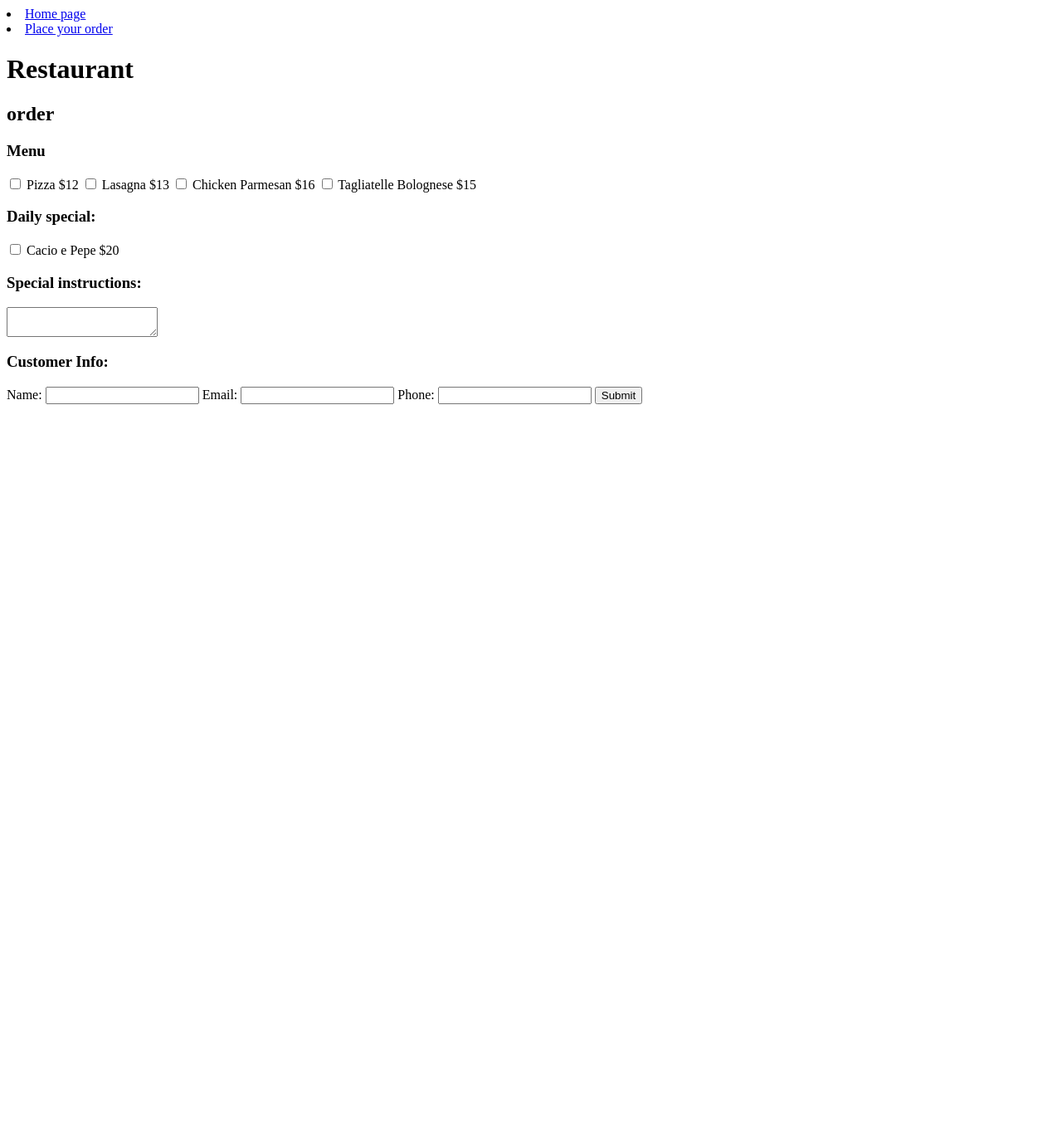
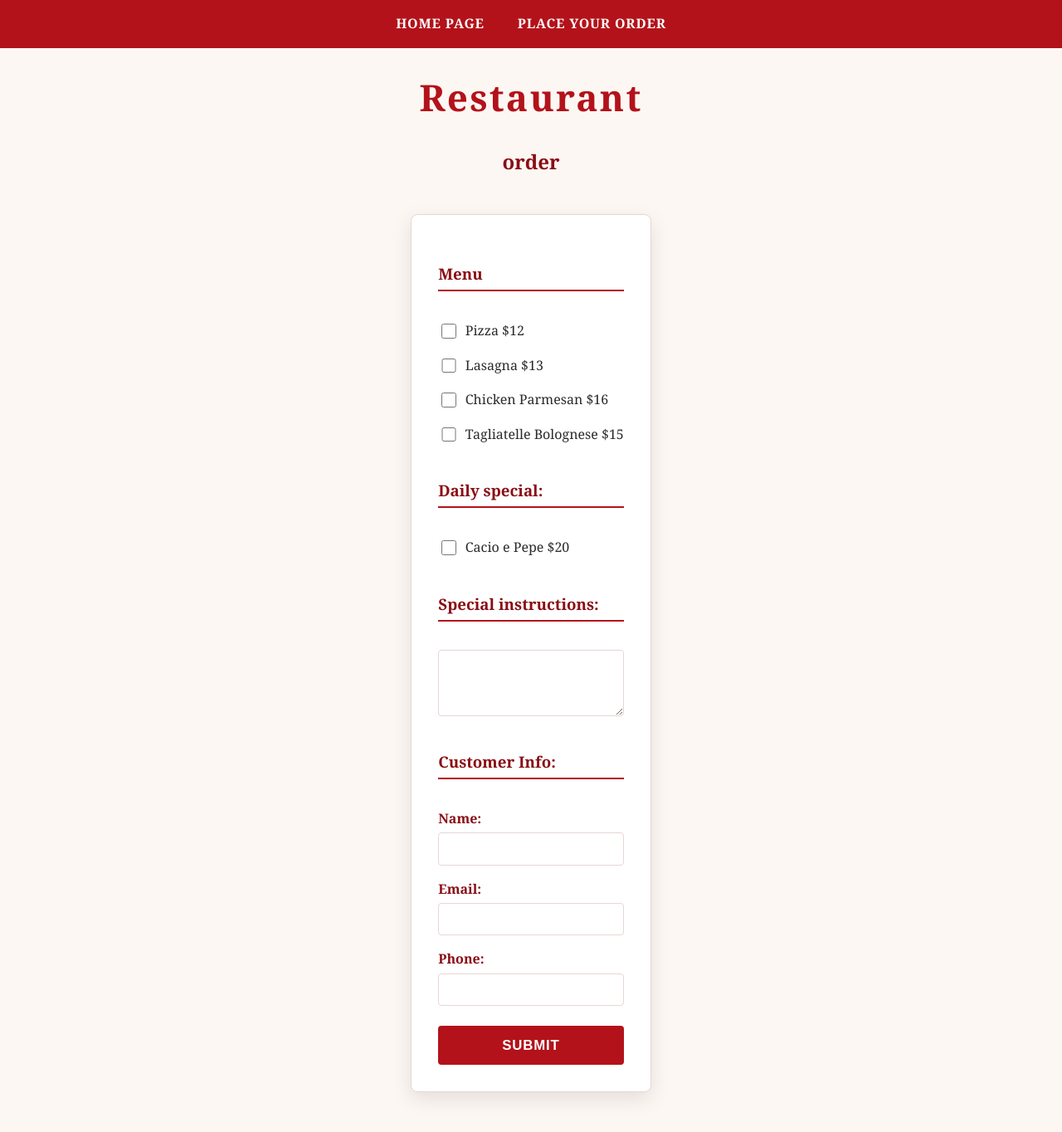
Before and after one commit to mdhepburn2/CS412, a Django app: page /restaurant/order in a window 1280 px wide. Shown: the whole page at 83% size. Before the commit the page ends 487 px from the top, so only its background shows below. Run offline with Django 5.2, Linux system fonts and the light colour scheme.

Commit message:
updated restaurant stylesheet

```diff
--- a/restaurant/templates/restaurant/order.html
+++ b/restaurant/templates/restaurant/order.html
@@ -5,8 +5,11 @@
             {% csrf_token %}
 
             <h3>Menu</h3>
-            <input type="checkbox" name="pizza" id="pizza"> Pizza $12
 
+            <div class="menu-item">
+                <input type="checkbox" name="pizza" id="pizza">
+                <label for="pizza">Pizza $12</label>
+            </div>
             <select name="pizza_topping" id="pizza_topping">
                 <option value="Cheese">Cheese</option>
                 <option value="Pepperoni">Pepperoni +$1</option>
@@ -14,20 +17,41 @@
                 <option value="Barbecue Chicken">Barbecue Chicken +$3</option>
             </select>
 
-            <input type="checkbox" name="lasagna"> Lasagna $13
-            <input type="checkbox" name="chicken_parmesan"> Chicken Parmesan $16
-            <input type="checkbox" name="tagliatelle_bolognese"> Tagliatelle Bolognese $15
+            <div class="menu-item">
+                <input type="checkbox" name="lasagna" id="lasagna">
+                <label for="lasagna">Lasagna $13</label>
+            </div>
+            <div class="menu-item">
+                <input type="checkbox" name="chicken_parmesan" id="chicken_parmesan">
+                <label for="chicken_parmesan">Chicken Parmesan $16</label>
+            </div>
+            <div class="menu-item">
+                <input type="checkbox" name="tagliatelle_bolognese" id="tagliatelle_bolognese">
+                <label for="tagliatelle_bolognese">Tagliatelle Bolognese $15</label>
+            </div>
 
             <h3>Daily special:</h3>
-            <input type="checkbox" name="special"> {{special}} $20
+            <div class="menu-item">
+                <input type="checkbox" name="special" id="special">
+                <label for="special">{{special}} $20</label>
+            </div>
 
             <h3>Special instructions:</h3>
             <textarea name="special_instructions"></textarea>
 
             <h3>Customer Info:</h3>
-            Name: <input type="text" name="name">
-            Email: <input type="email" name="email">
-            Phone: <input type="tel" name="phone">
+            <div class="field-row">
+                <label for="name">Name:</label>
+                <input type="text" name="name" id="name">
+            </div>
+            <div class="field-row">
+                <label for="email">Email:</label>
+                <input type="email" name="email" id="email">
+            </div>
+            <div class="field-row">
+                <label for="phone">Phone:</label>
+                <input type="tel" name="phone" id="phone">
+            </div>
 
             <input type="submit">
 
--- a/static/restaurant-styles.css
+++ b/static/restaurant-styles.css
@@ -1,7 +1,242 @@
-#pizza_topping {
-    display: none;
+/* ==========================================================================
+   Restaurant site stylesheet
+   Primary colors: red and white, classic Italian-restaurant feel.
+   ========================================================================== */
+
+:root {
+  --brand-red: #b3121a;
+  --brand-red-dark: #8a0e14;
+  --brand-white: #ffffff;
+  --brand-cream: #fdf7f4;
+  --text-dark: #2a2a2a;
+  --border-light: #e6d6d3;
+
+  --font-body: 'Georgia', 'Times New Roman', serif;
 }
 
-#pizza:checked ~ #pizza_topping {
-    display: block;
+* {
+  box-sizing: border-box;
 }
+
+html {
+  height: 100%;
+}
+
+body {
+  margin: 0;
+  padding: 0;
+  min-height: 100%;
+  display: flex;
+  flex-direction: column;
+  background-color: var(--brand-cream);
+  color: var(--text-dark);
+  font-family: var(--font-body);
+  line-height: 1.6;
+}
+
+/* ---- Nav ---- */
+
+nav {
+  display: flex;
+  justify-content: center;
+  gap: 2.5rem;
+  padding: 1rem;
+  background-color: var(--brand-red);
+  list-style: none;
+  margin: 0;
+}
+
+nav li {
+  list-style: none;
+}
+
+nav a {
+  color: var(--brand-white);
+  text-decoration: none;
+  font-size: 1rem;
+  font-weight: bold;
+  letter-spacing: 0.05em;
+  text-transform: uppercase;
+  transition: opacity 0.2s ease;
+}
+
+nav a:hover {
+  opacity: 0.75;
+}
+
+/* ---- Headings ---- */
+
+h1 {
+  text-align: center;
+  font-size: 2.75rem;
+  color: var(--brand-red);
+  margin: 1.5rem auto 0.5rem;
+  letter-spacing: 0.05em;
+}
+
+h2 {
+  text-align: center;
+  color: var(--brand-red-dark);
+  font-size: 1.5rem;
+  margin-top: 1rem;
+}
+
+h3 {
+  color: var(--brand-red-dark);
+  border-bottom: 2px solid var(--brand-red);
+  padding-bottom: 0.25rem;
+  margin-top: 1.5rem;
+}
+
+h4 {
+  color: var(--brand-red-dark);
+  margin-bottom: 0.25rem;
+}
+
+img {
+  display: block;
+  max-width: 500px;
+  width: 100%;
+  height: auto;
+  margin: 1rem auto;
+  border-radius: 6px;
+  box-shadow: 0 6px 16px rgba(0, 0, 0, 0.15);
+}
+
+dl {
+  max-width: 400px;
+  margin: 1rem auto 2rem;
+  text-align: center;
+}
+
+dt {
+  font-weight: bold;
+  color: var(--brand-red-dark);
+}
+
+dd {
+  margin: 0 0 0.75rem;
+}
+
+/* ---- Order form ---- */
+
+form {
+  display: flex;
+  flex-direction: column;
+  align-items: center;
+  gap: 1rem;
+  max-width: 500px;
+  margin: 1.5rem auto 3rem;
+  padding: 2rem;
+  background-color: var(--brand-white);
+  border: 1px solid var(--border-light);
+  border-radius: 8px;
+  box-shadow: 0 8px 24px rgba(0, 0, 0, 0.1);
+}
+
+form h3 {
+  width: 100%;
+  text-align: left;
+}
+
+.menu-item {
+  display: flex;
+  align-items: center;
+  gap: 0.5rem;
+  width: 100%;
+}
+
+.menu-item label {
+  flex: 1;
+  cursor: pointer;
+}
+
+input[type="checkbox"],
+input[type="radio"] {
+  width: 1.1rem;
+  height: 1.1rem;
+  accent-color: var(--brand-red);
+  cursor: pointer;
+}
+
+#pizza_topping {
+  display: none;
+  width: 100%;
+  margin-left: 1.6rem;
+}
+
+.menu-item:has(#pizza:checked) + #pizza_topping {
+  display: block;
+}
+
+select {
+  width: 100%;
+  padding: 0.5rem;
+  border: 1px solid var(--border-light);
+  border-radius: 4px;
+  font-family: inherit;
+  background-color: var(--brand-cream);
+  color: var(--text-dark);
+}
+
+textarea {
+  width: 100%;
+  min-height: 80px;
+  padding: 0.75rem;
+  border: 1px solid var(--border-light);
+  border-radius: 4px;
+  font-family: inherit;
+  resize: vertical;
+}
+
+.field-row {
+  display: flex;
+  flex-direction: column;
+  gap: 0.25rem;
+  width: 100%;
+}
+
+.field-row label {
+  font-weight: bold;
+  color: var(--brand-red-dark);
+}
+
+input[type="text"],
+input[type="email"],
+input[type="tel"] {
+  width: 100%;
+  padding: 0.6rem;
+  border: 1px solid var(--border-light);
+  border-radius: 4px;
+  font-family: inherit;
+}
+
+input[type="submit"] {
+  width: 100%;
+  padding: 0.85rem;
+  margin-top: 0.5rem;
+  background-color: var(--brand-red);
+  color: var(--brand-white);
+  border: none;
+  border-radius: 4px;
+  font-size: 1.05rem;
+  font-weight: bold;
+  letter-spacing: 0.05em;
+  text-transform: uppercase;
+  cursor: pointer;
+  transition: background-color 0.2s ease;
+}
+
+input[type="submit"]:hover {
+  background-color: var(--brand-red-dark);
+}
+
+/* ---- Confirmation page ---- */
+
+body > p,
+body > h4 {
+  max-width: 500px;
+  margin: 0.5rem auto;
+  padding: 0 1rem;
+  text-align: center;
+}
```
